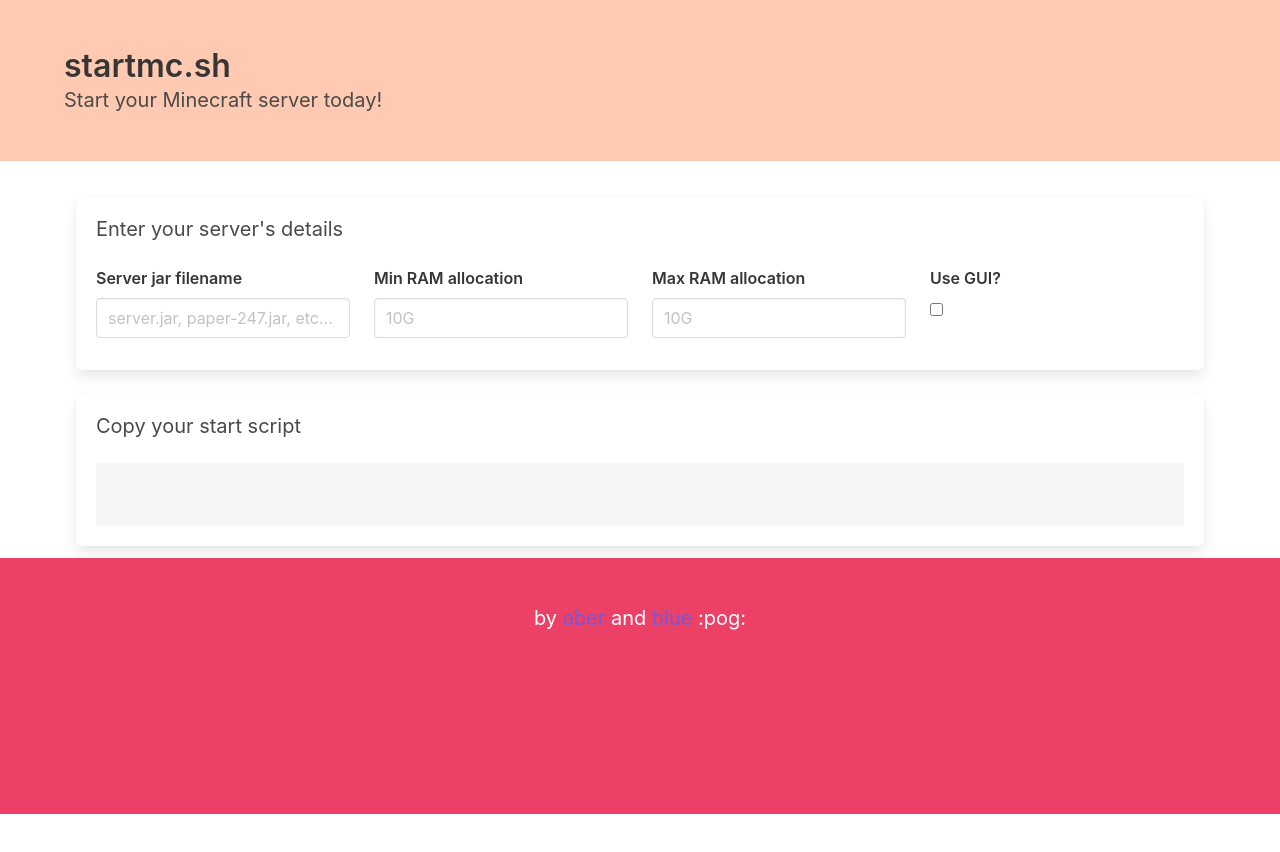
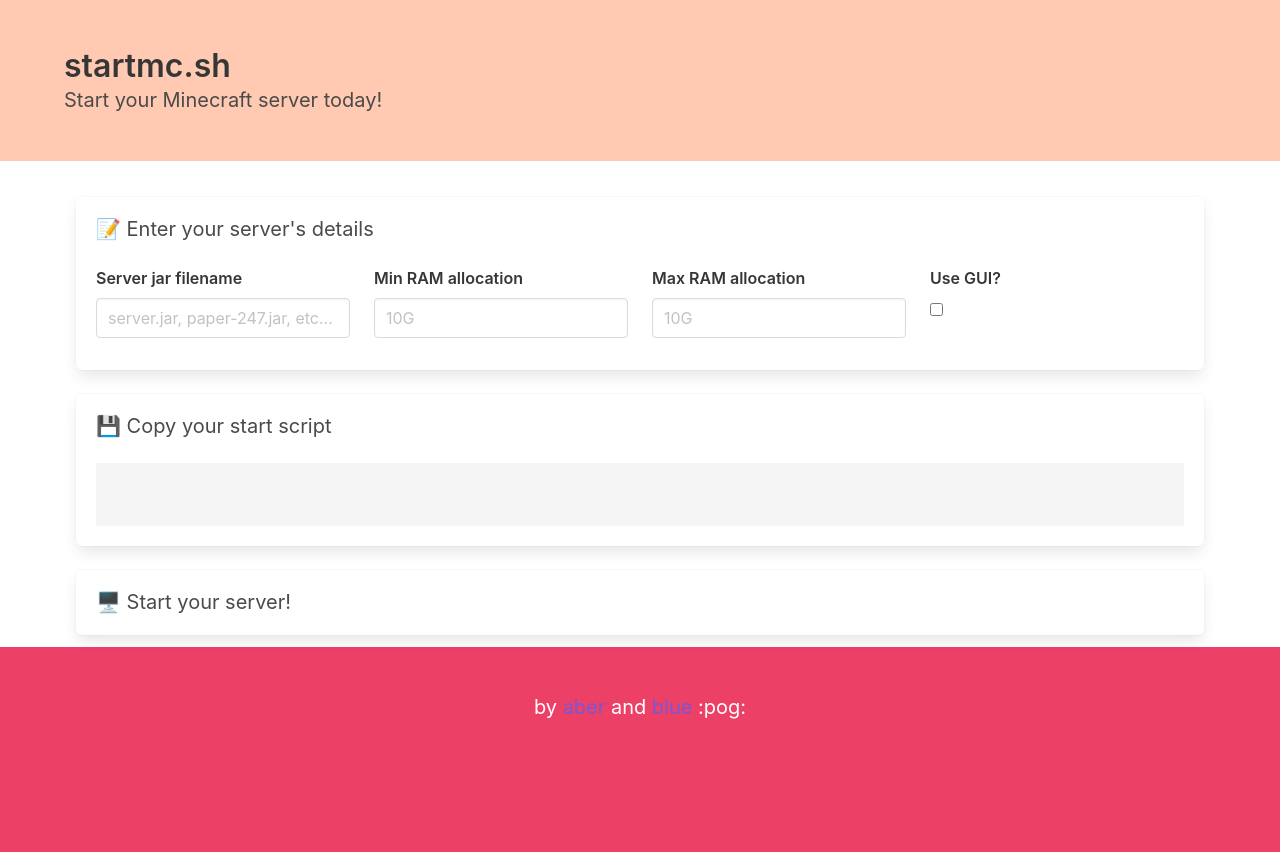
Before and after one commit to startmc/startmc.sh, a Vue app: page / in a window 1280 px wide. Shown: the top 852 px of the page. Before the commit the page ends 814 px from the top, so only its background shows below. Built offline with nearby package versions, Linux system fonts and the light colour scheme.

Commit message:
Add emojis + another box

```diff
--- a/src/components/pages/PageMain.vue
+++ b/src/components/pages/PageMain.vue
@@ -3,7 +3,7 @@
     <!-- Inputs -->
     <div class="column">
       <div class="box">
-          <h1 class="subtitle">Enter your server's details</h1>
+        <h1 class="subtitle">📝 Enter your server's details</h1>
         <div class="columns">
           <div class="field column">
             <label class="label" for="jarFileName">Server jar filename</label>
@@ -34,10 +34,15 @@
     </div>
     <div class="column">
       <div class="box">
-          <h1 class="subtitle">Copy your start script</h1>
+        <h1 class="subtitle">💾 Copy your start script</h1>
         <pre class="p-0 m-0">
             <code class="p-0" id="script"></code>
           </pre>
+      </div>
+    </div>
+    <div class="column">
+      <div class="box">
+        <h1 class="subtitle">🖥️ Start your server!</h1>
       </div>
     </div>
   </div>
@@ -48,7 +53,7 @@
   name: "PageMain"
 }
 
-  document.addEventListener("DOMContentLoaded", function() {
+document.addEventListener("DOMContentLoaded", function () {
   document.getElementById('minRam').addEventListener("input", regenCode);
   document.getElementById('maxRam').addEventListener("input", regenCode);
   document.getElementById('jarFileName').addEventListener("input", regenCode);
@@ -62,6 +67,7 @@
   }
   return minRam;
 }
+
 function maxRam() {
   let maxRam = document.getElementById('maxRam').value;
   if (maxRam == '') {
@@ -69,6 +75,7 @@
   }
   return maxRam;
 }
+
 function getJarFileName() {
   let jarFileName = document.getElementById('jarFileName').value;
   if (jarFileName == '') {
@@ -76,13 +83,14 @@
   }
   return jarFileName;
 }
+
 function getGui() {
   return document.getElementById("gui").checked
 }
 
 function regenCode() {
   console.log('regenning..... xddd hi blue')
-    let code = `java -Xms${ minRam() } -Xmx${ maxRam() } -XX:+UseG1GC -XX:+ParallelRefProcEnabled -XX:MaxGCPauseMillis=200 -XX:+UnlockExperimentalVMOptions -XX:+DisableExplicitGC -XX:+AlwaysPreTouch -XX:G1NewSizePercent=30 -XX:G1MaxNewSizePercent=40 -XX:G1HeapRegionSize=8M -XX:G1ReservePercent=20 -XX:G1HeapWastePercent=5 -XX:G1MixedGCCountTarget=4 -XX:InitiatingHeapOccupancyPercent=15 -XX:G1MixedGCLiveThresholdPercent=90 -XX:G1RSetUpdatingPauseTimePercent=5 -XX:SurvivorRatio=32 -XX:+PerfDisableSharedMem -XX:MaxTenuringThreshold=1 -Dusing.aikars.flags=https://mcflags.emc.gs -Daikars.new.flags=true -jar ${ getJarFileName() }`;
+  let code = `java -Xms${minRam()} -Xmx${maxRam()} -XX:+UseG1GC -XX:+ParallelRefProcEnabled -XX:MaxGCPauseMillis=200 -XX:+UnlockExperimentalVMOptions -XX:+DisableExplicitGC -XX:+AlwaysPreTouch -XX:G1NewSizePercent=30 -XX:G1MaxNewSizePercent=40 -XX:G1HeapRegionSize=8M -XX:G1ReservePercent=20 -XX:G1HeapWastePercent=5 -XX:G1MixedGCCountTarget=4 -XX:InitiatingHeapOccupancyPercent=15 -XX:G1MixedGCLiveThresholdPercent=90 -XX:G1RSetUpdatingPauseTimePercent=5 -XX:SurvivorRatio=32 -XX:+PerfDisableSharedMem -XX:MaxTenuringThreshold=1 -Dusing.aikars.flags=https://mcflags.emc.gs -Daikars.new.flags=true -jar ${getJarFileName()}`;
   if (getGui()) {
     code += ' nogui';
   }
```
Lines whose indentation alone changed are shown as unchanged.
